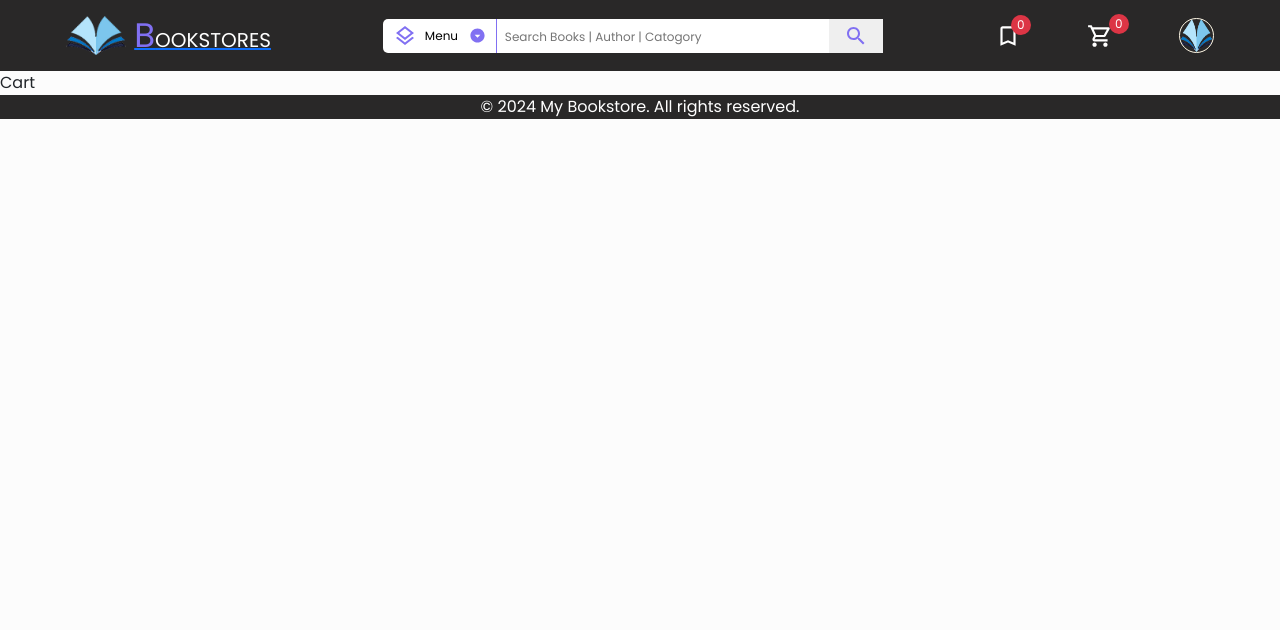
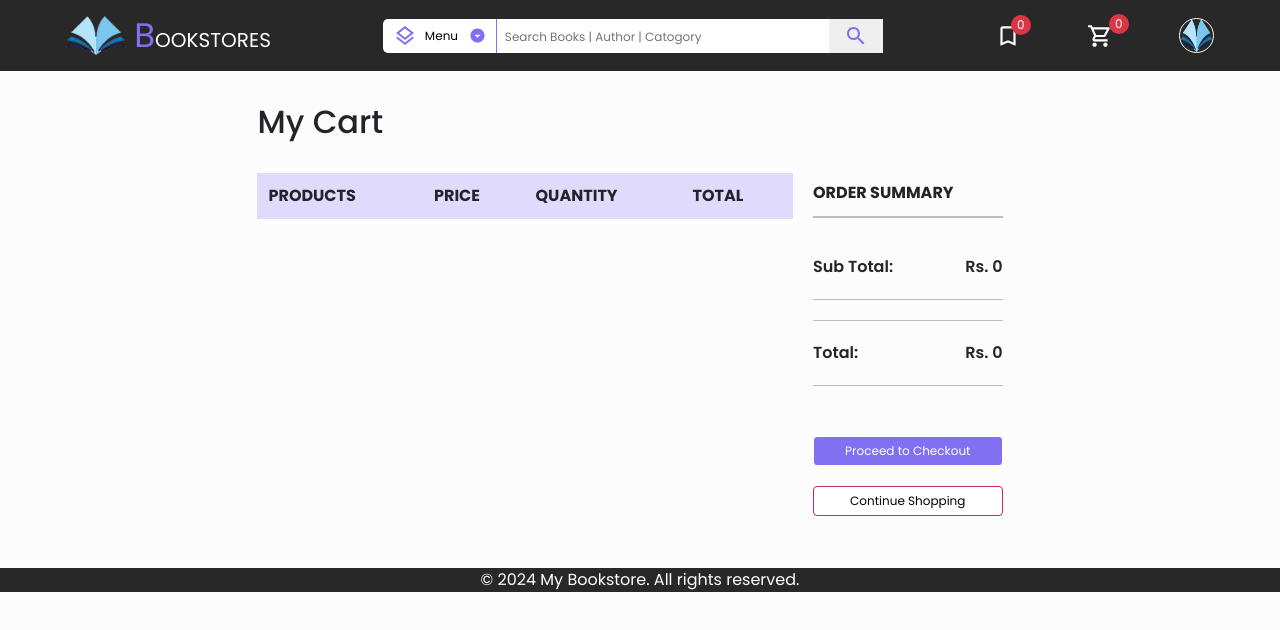
Before and after one commit to MIrtiza/bookstoremega, a React (Vite) app: page /cart in a window 1280 px wide. Shown: the top 630 px of the page. Built offline with nearby package versions, Linux system fonts and the light colour scheme.

Commit message:
cart page dev

```diff
--- a/src/App.tsx
+++ b/src/App.tsx
@@ -6,7 +6,7 @@ import Home from "./pages/Home";
 import ProductDetail from "./pages/Detail";
 import Cart from "./pages/Cart";
 import Checkout from "./pages/Checkout";
-import Favorites from "./pages/Favorites";
+import Saved from "./pages/Saved";
 import NotFound from "./pages/NotFound";
 
 // dashboard
@@ -24,7 +24,7 @@ const App: React.FC = () => {
         <Route path="/product/:id" element={<ProductDetail />} />
         <Route path="/cart" element={<Cart />} />
         <Route path="/checkout" element={<Checkout />} />
-        <Route path="/favorites" element={<Favorites />} />
+        <Route path="/saved" element={<Saved />} />
 
         {/* Protected Dashboard Route */}
         {/* <Route path="/dashboard/*" element={<DashboardRoutes />} /> */}
--- a/src/assets/styles/abstracts/_variables.scss
+++ b/src/assets/styles/abstracts/_variables.scss
@@ -27,7 +27,7 @@ $grey: #231F20;
 $danger: #dc3545;
 $skyBlue: #7cc6ed;
 $purple: #8170f2;
-$lightPurple: #b6abff;
+$lightPurple: #e0dbfc;
 $white: #ffffff;
 $black: #000000;
 
--- /dev/null
+++ b/src/assets/styles/layouts/_cartPage.scss
@@ -0,0 +1,95 @@
+.cartBucketSec{
+    @include ForMarginPadding(padding, rem(32), rem(0), rem(32), rem(0));
+}
+
+.cartInfoWrapper{
+    display: flex;
+    @include ForMarginPadding(margin, rem(32), rem(0), rem(0), rem(0));
+
+}
+
+.cartTable{
+    width: 70%;
+    @include ForMarginPadding(padding, rem(0), rem(15), rem(0), rem(15));
+    thead{
+        background-color: $lightPurple;
+        tr{
+            border: 1px solid $lightPurple;
+            th{
+                font-size: rem(16);
+                font-weight: 700;
+                text-transform: uppercase;
+                @include ForMarginPadding(padding, rem(10), rem(10), rem(10), rem(10));
+            }
+        }
+    }
+    tbody{
+
+
+        tr{
+            @include ForMarginPadding(margin, rem(10), rem(0), rem(10), rem(0));
+            border: 1px solid $borderColor;
+            td{
+                @include ForMarginPadding(padding, rem(30), rem(15), rem(30), rem(15));
+                .quantityInput{
+                    input{
+                        width: rem(100);
+                    }
+                    input[type=number]::-webkit-inner-spin-button {
+                        opacity: 1;
+                      }
+                }
+            }
+        }
+    }
+    .thumbNtitle{
+        display: flex;
+        align-items: center;
+    }
+    .thumbWrap{
+        width: rem(100);
+        height: rem(80);
+        img{
+            width: 100%;
+            height: 100%;
+            object-fit: contain;
+        }
+    }
+}
+.orderSummary{
+    width: 30%;
+    @include ForMarginPadding(padding, rem(0), rem(20), rem(0), rem(20));
+
+    h6{
+        text-transform: uppercase;
+        font-weight: 800;
+        border-bottom: 2px solid $borderColor;
+        @include ForMarginPadding(padding, rem(10), rem(0), rem(13), rem(0));
+        @include ForMarginPadding(margin, rem(0), rem(0), rem(16), rem(0));
+    }
+    ul.sumDetail{
+        list-style: none;
+        @include ForMarginPadding(padding, rem(0), rem(0), rem(0), rem(0));
+        @include ForMarginPadding(margin, rem(0), rem(0), rem(50), rem(0));
+        li{
+            display: flex;
+            align-items: center;
+            justify-content: space-between;
+            @include ForMarginPadding(padding, rem(20), rem(0), rem(20), rem(0));
+            @include ForMarginPadding(margin, rem(0), rem(0), rem(20), rem(0));
+            border-top: 1px solid $borderColor;
+            border-bottom: 1px solid $borderColor;
+            &:first-child{
+                border-top: 1px solid transparent;
+            }
+            span{
+                font-weight: 600;
+            }
+        }
+    }
+    .navigatedBtns{
+        .btn{
+            @include ForMarginPadding(margin, rem(0), rem(0), rem(20), rem(0));
+        }
+    }
+}
--- a/src/assets/styles/layouts/_header.scss
+++ b/src/assets/styles/layouts/_header.scss
@@ -13,6 +13,7 @@
   .logo {
     display: flex;
     align-items: center;
+    text-decoration: none;
     .imgWrap{
         width: rem(60);
         height: rem(40);
--- a/src/assets/styles/layouts/_productListing.scss
+++ b/src/assets/styles/layouts/_productListing.scss
@@ -90,8 +90,8 @@
     }
     .authorTxt{
         font-size: rem(15);
-        color: $lightPurple;
-        text-shadow: 0px 0px 1px $black;
+        color: $purple;
+        text-shadow: 1px 0px 1px $black;
         display: block;
         // @include ForMarginPadding(margin, rem(0), rem(0), rem(15), rem(0));
 
--- a/src/assets/styles/style.scss
+++ b/src/assets/styles/style.scss
@@ -10,3 +10,4 @@
 @import "layouts/header";
 @import "layouts/footer";
 @import "layouts/productListing";
+@import "layouts/cartPage";
--- a/src/pages/Cart.tsx
+++ b/src/pages/Cart.tsx
@@ -1,9 +1,129 @@
 import Layout from "../Layout/Layout";
+import { NavLink } from "react-router-dom";
+import { Container, Row, Col } from "react-bootstrap";
+import { Close } from "@mui/icons-material";
+import { useSelector } from "react-redux";
+import { useDispatch } from "react-redux";
+import { RootState } from "../redux-store/store";
+import {
+  removeItem,
+  updateItemQuantity,
+} from "../redux-store/features/cartSlice";
+import React from "react";
 
 const Cart = () => {
+  const dispatch = useDispatch();
+  const cart = useSelector((state: RootState) => state.cart);
+
+  const { totalPrice, items = [] } = cart;
+
+  const handleRemoveFromCart = (id: number) => {
+    dispatch(removeItem(id));
+  };
+
+  const handleQuantityChange = (id: number, newQuantity: number) => {
+    if (newQuantity > 0) {
+      dispatch(updateItemQuantity({ id, quantity: newQuantity }));
+    }
+  };
   return (
     <Layout>
-      <div>Cart</div>
+      <section className="cartBucketSec">
+        <Container>
+          <Row className="justify-content-center g-0">
+            <Col lg={8}>
+              <h2>My Cart</h2>
+              <div className="cartInfoWrapper">
+                <table className="cartTable">
+                  <thead>
+                    <tr>
+                      <th>Products</th>
+                      <th>Price</th>
+                      <th>quantity</th>
+                      <th colSpan={2}>Total</th>
+                    </tr>
+                  </thead>
+                  <tbody>
+                    {items?.length > 0 &&
+                      items?.map((data, index) => {
+                        const { id, title, price, bookUrl, quantity } =
+                          data ?? {};
+                        return (
+                          <React.Fragment key={index}>
+                            <tr style={{ border: 0, height: 15 }}></tr>
+                            <tr>
+                              <td>
+                                <div className="thumbNtitle">
+                                  <div className="thumbWrap">
+                                    {bookUrl?.length && (
+                                      <img src={bookUrl} alt={title} />
+                                    )}
+                                  </div>
+                                  {title?.length && <span> {title} </span>}
+                                </div>
+                              </td>
+                              <td> {price && <span>Rs. {price} </span>}</td>
+                              <td>
+                                {" "}
+                                <div className="quantityInput">
+                                  <input
+                                    type="number"
+                                    value={quantity}
+                                    min="1"
+                                    onChange={(e) =>
+                                      handleQuantityChange(
+                                        id!,
+                                        Number(e.target.value)
+                                      )
+                                    }
+                                  />
+                                </div>
+                              </td>
+                              <td>{totalPrice}</td>
+                              <td>
+                                <button
+                                  className="btnClose"
+                                  onClick={() => handleRemoveFromCart(id!)}
+                                >
+                                  <Close />
+                                </button>
+                              </td>
+                            </tr>
+                            <tr style={{ border: 0, height: 15 }}></tr>
+                          </React.Fragment>
+                        );
+                      })}
+                  </tbody>
+                </table>
+                <div className="orderSummary">
+                  <h6>Order Summary</h6>
+
+                  <ul className="sumDetail">
+                    <li>
+                      <span>Sub Total:</span>
+                      <span>Rs. {totalPrice}</span>
+                    </li>
+
+                    <li>
+                      <span>Total:</span>
+                      <span>Rs. {totalPrice}</span>
+                    </li>
+                  </ul>
+                  <div className="navigatedBtns">
+                    <NavLink to="/checkout" className="btn btn-purple">
+                      Proceed to Checkout
+                    </NavLink>
+
+                    <NavLink to="/" className="btn btnWhite">
+                      Continue Shopping
+                    </NavLink>
+                  </div>
+                </div>
+              </div>
+            </Col>
+          </Row>
+        </Container>
+      </section>
     </Layout>
   );
 };
```
Also changed, not shown: src/pages/Saved.tsx (renamed from src/pages/Favorites.tsx).
